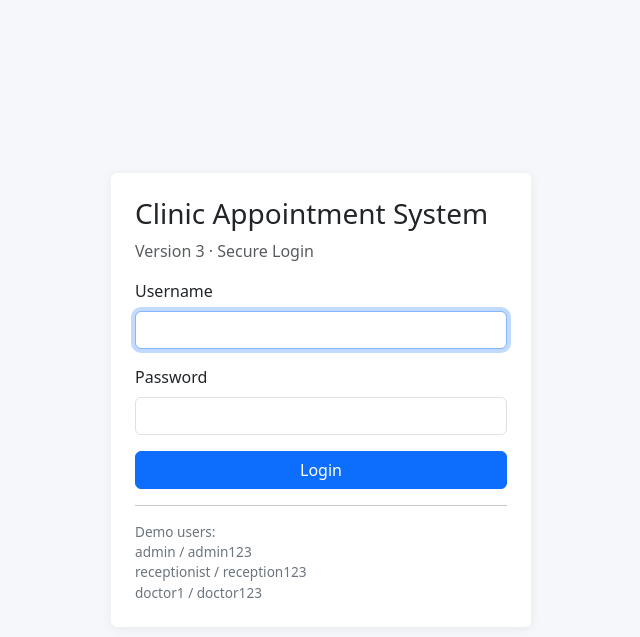
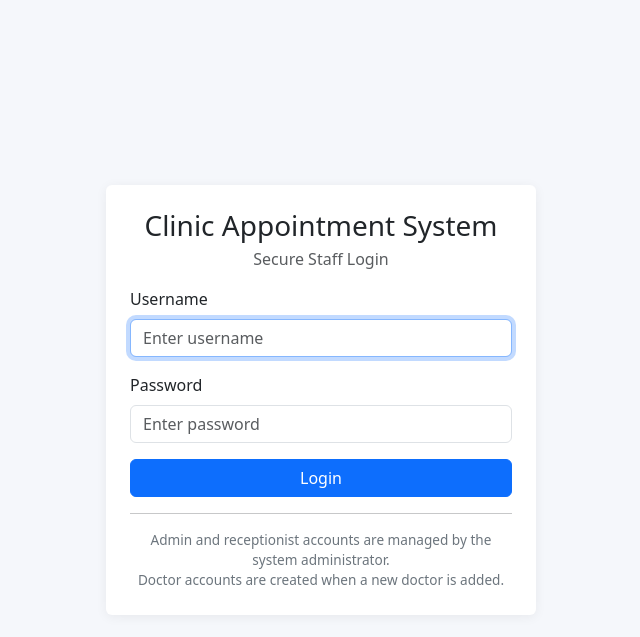
Before and after one commit to abah7977-gif/clinic-appointment-system, a Flask app: page /login in a window 1280 px wide. Shown: the top 637 px of the page, without its empty margins (319-959 px from the left). Run offline with Flask 3, Linux system fonts and the light colour scheme; some libraries are stand-ins or nearby versions.

Commit message:
Replace login template

```diff
--- a/templates/login.html
+++ b/templates/login.html
@@ -21,13 +21,20 @@
 
 <div class="login-wrap">
 
-  <div class="card p-4" style="width:min(420px,92vw)">
+  <div class="card p-4" style="width:min(430px,92vw)">
 
-    <h3>Clinic Appointment System</h3>
+    <div class="text-center mb-3">
 
-    <p class="text-muted">
-      Version 3 · Secure Login
-    </p>
+      <h3 class="mb-1">
+        Clinic Appointment System
+      </h3>
+
+      <p class="text-muted mb-0">
+        Secure Staff Login
+      </p>
+
+    </div>
+
 
     {% with messages = get_flashed_messages(with_categories=true) %}
 
@@ -41,6 +48,7 @@
 
     {% endwith %}
 
+
     <form method="post">
 
       <label class="form-label">
@@ -50,9 +58,11 @@
       <input
         class="form-control mb-3"
         name="username"
+        placeholder="Enter username"
         required
         autofocus
       >
+
 
       <label class="form-label">
         Password
@@ -62,8 +72,10 @@
         class="form-control mb-3"
         type="password"
         name="password"
+        placeholder="Enter password"
         required
       >
+
 
       <button class="btn btn-primary w-100">
         Login
@@ -71,16 +83,18 @@
 
     </form>
 
+
     <hr>
 
-    <div class="small-muted">
-      Demo users:
+
+    <div class="small-muted text-center">
+
+      Admin and receptionist accounts are managed by the system administrator.
+
       <br>
-      admin / admin123
-      <br>
-      receptionist / reception123
-      <br>
-      doctor1 / doctor123
+
+      Doctor accounts are created when a new doctor is added.
+
     </div>
 
   </div>
```
